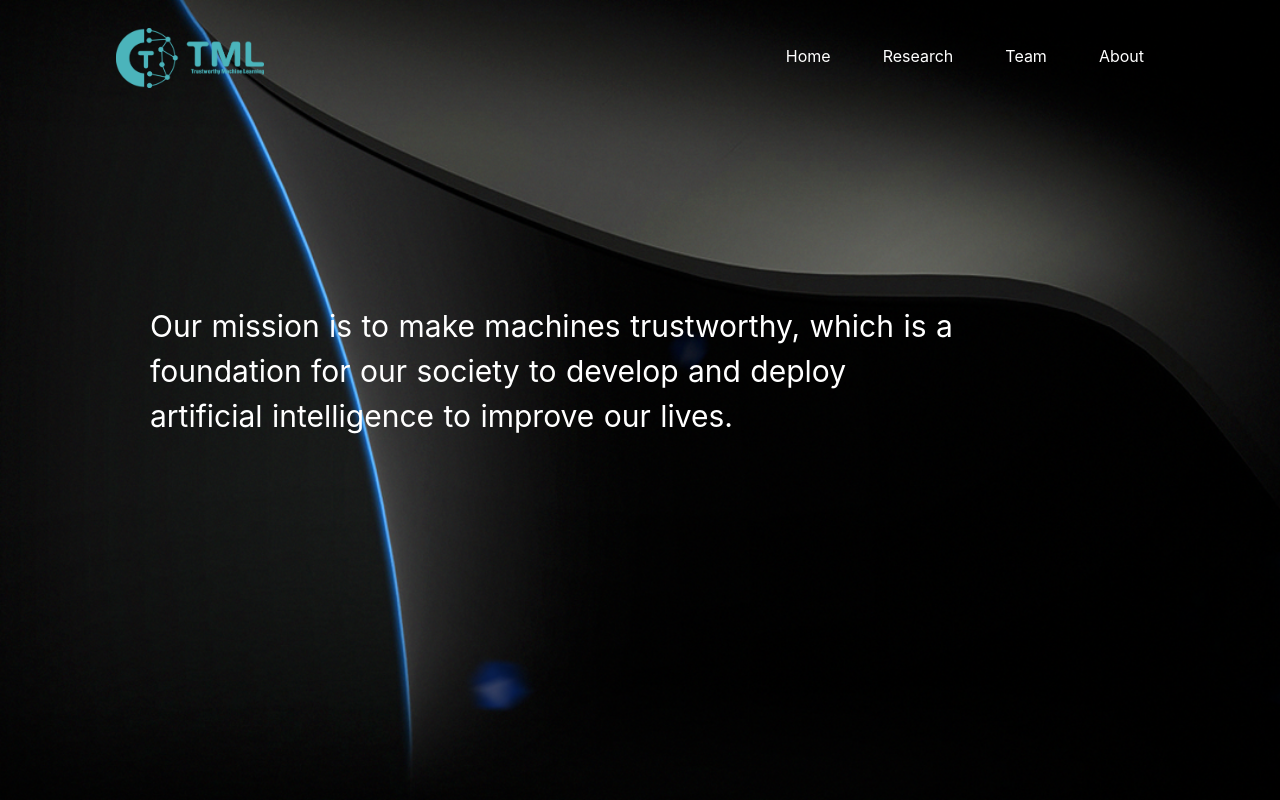
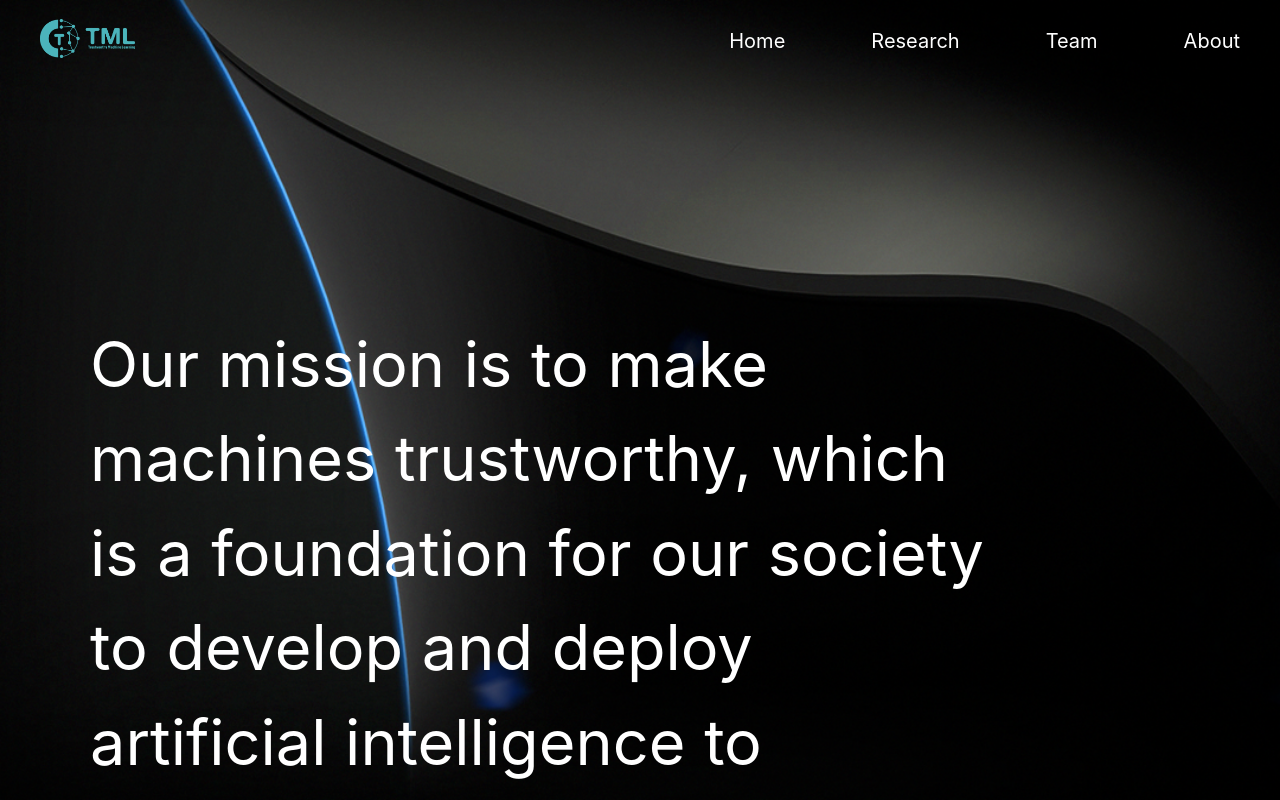
Before and after one commit to bybeye/tmllab.ai, a React (Create React App) app: page /#/ in a window 1280 px wide. Shown: the top 800 px of the page. Built offline with nearby package versions, Linux system fonts and the light colour scheme.

Commit message:
update the width of pages

```diff
--- a/src/Banner.css
+++ b/src/Banner.css
@@ -9,7 +9,7 @@
 }
 .banner-text{
 
-	width:1080px;
+	width:1200px;
 	margin:0 auto;
 	color:#fff;
 	padding-left:20px;
--- a/src/Bottom.js
+++ b/src/Bottom.js
@@ -35,7 +35,7 @@ class Bottom extends React.Component{
 	var hwidth = window.innerWidth
 
 	if(width>=800){
-	    width = 1080
+	    width = 1200
 	    hwidth = 600
 	}
 
--- a/src/Head.css
+++ b/src/Head.css
@@ -11,7 +11,7 @@
 }
 
 .head-contain-inner{
-    width:1080px;
+    width:1200px;
     margin:0 auto;
     height:100%;
 }
--- a/src/HeadWhite.js
+++ b/src/HeadWhite.js
@@ -31,7 +31,7 @@ class HeadWhite extends React.Component{
 	var hwidth = window.innerWidth
 
 	if(width>=800){
-	    width = 1080
+	    width = 1200
 	    hwidth = 600
 	}
 
--- a/src/Home.css
+++ b/src/Home.css
@@ -75,8 +75,9 @@ body {
 }
 
 .home-contain-inner img{
-	height:60px;
-	margin-top:20px;
+	width:95px;
+	margin-top:19px;
+	margin-bottom:19px;
 }
 
 .home-top-fixed{
@@ -92,7 +93,7 @@ body {
 }
 
 .home-top-inner{
-    height:auto;
+    height:0;
     margin:0 auto;
 }
 
@@ -101,8 +102,15 @@ body {
 }
 
 .home-nav ul li{
-	margin:20px 20px 0 0;
+	margin:33px 0 0 86px;
 	float: left;
+	line-height:16px;
+}
+
+.nav-title{
+
+    font-size:20px;
+
 }
 
 .home-top ul li a{
@@ -119,7 +127,7 @@ body {
     width:80%;
     height:100%;
     padding-left:50px;
-    font-size:30px;
+    font-size:63px;
     color:#fff;
 }
 .f16{
@@ -291,6 +299,6 @@ body {
 	height:200px;
 }
 .oppo-cont{
-	width:1080px;
+	width:1200px;
 	margin:0 auto;
 }
--- a/src/Home.js
+++ b/src/Home.js
@@ -40,7 +40,7 @@ class Home extends React.Component{
 	}
 
 	if(width>=800){
-	    width = 1080
+	    width = 1200
 	    hwidth = 500
 	}
 
@@ -75,20 +75,20 @@ class Home extends React.Component{
 		    <div class="clearfix home-contain-inner" style={{width: deskWidth, height: deskHeight}}>
 			<div className={topClassName}>
 			    <div class="home-top-inner" style={{width: deskWidth}}>
-			    <Link class="nav-link head-link" to="/"><img src={logo} alt="" class="logo fl"/></Link>
+			    <Link to="/"><img src={logo} alt="" class="logo fl"/></Link>
 			    <div class="home-nav fr">
 				<ul class="nav justify-content-end">
-				    <li class="nav-item">
-					<NavLink className="nav-link" to="/" onClick={this.backTop}>Home</NavLink>
+				    <li>
+					<NavLink className="nav-title" to="/" onClick={this.backTop}>Home</NavLink>
 				    </li>
-				    <li class="nav-item">
-					<NavLink className="nav-link" to="/research" onClick={this.backTop}>Research</NavLink>
+				    <li>
+					<NavLink className="nav-title" to="/research" onClick={this.backTop}>Research</NavLink>
 				    </li>
-				    <li class="nav-item">
-					<NavLink className="nav-link" to="/team" onClick={this.backTop}>Team</NavLink>
+				    <li>
+					<NavLink className="nav-title" to="/team" onClick={this.backTop}>Team</NavLink>
 				    </li>
-				    <li class="nav-item">
-					<NavLink className="nav-link" to="/about" onClick={this.backTop}>About</NavLink>
+				    <li>
+					<NavLink className="nav-title" to="/about" onClick={this.backTop}>About</NavLink>
 				    </li>
 				</ul>
 				</div>
--- a/src/Team.js
+++ b/src/Team.js
@@ -24,6 +24,7 @@ import chaojian from './images/ChaojianYu.jpeg';
 import zhengning from './images/zhengning.jpg';
 import Yuhao from './images/Yuhao.jpeg';
 import jerry from './images/Jerry.jpg';
+import Kewei from './images/Kewei.jpeg'
 
 
 class Team extends React.Component{
@@ -72,7 +73,7 @@ class Team extends React.Component{
 			    <hr></hr><br/>
 			    <a id="master"><h4 class="text-primary" >Master Students</h4> </a> <br/>
 			    <div class="row">
-				<Person img={p2} name="Kewei Wang"/>
+				<Person img={Kewei} name="Kewei Wang"/>
 				<Person img={jialiang} name="Jialiang Shen"/>
 			    </div>
 			    <hr></hr><br/>
```
Also changed, not shown: src/images/Kewei.jpeg (added).
